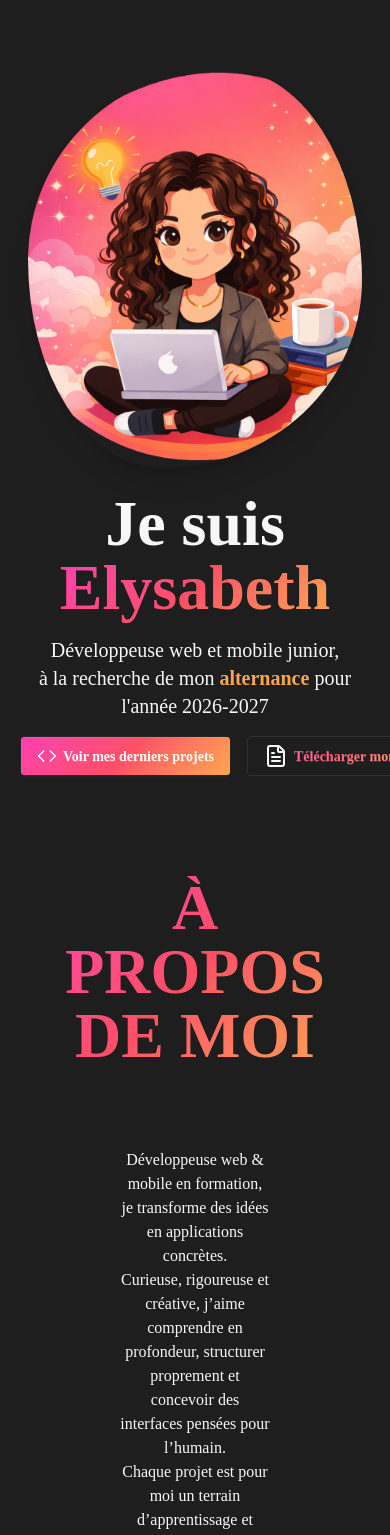
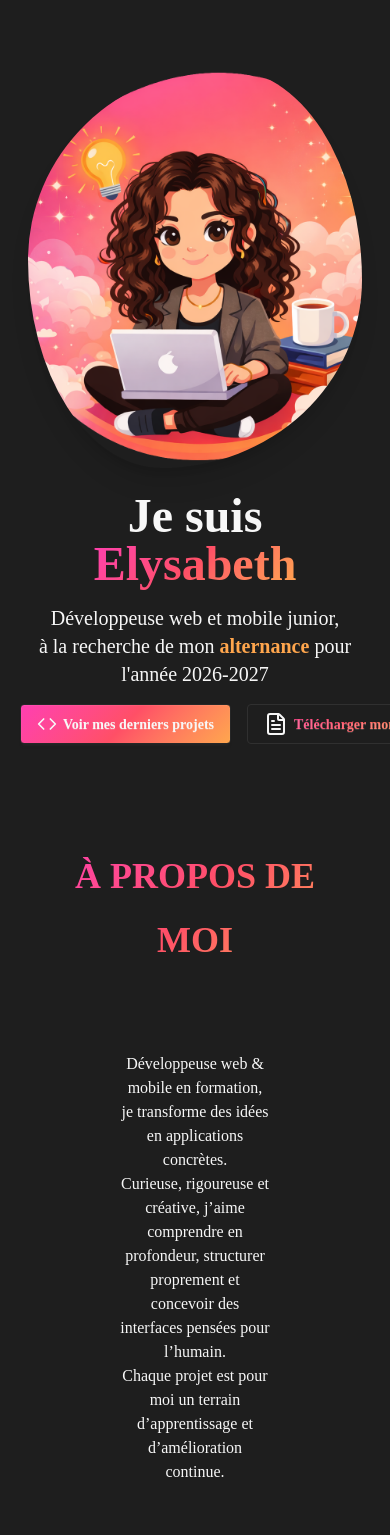
Before and after one commit to elysabeth-studiolys/Portfolio, a React (Vite) app: page / in a window 390 px wide. Shown: the top 1535 px of the page. Built offline with nearby package versions, Linux system fonts and the light colour scheme.

Commit message:
responsive

```diff
--- a/src/components/Home.tsx
+++ b/src/components/Home.tsx
@@ -18,12 +18,12 @@ const Home = () => {
             transition={{ duration: 0.8 }}
             >
             <div className="flex flex-col fustify-end ">
-                <h1 className=" font-bold text-center md:text-left mt-4 md:mt-0">
+                <span className=" font-bold text-center md:text-left text-5xl mt-4 md:mt-0">
                     Je suis <br /> {" "}
                     <span className="gradient-brand-text">
                         Elysabeth
                     </span>
-                </h1>
+                </span>
 
                 <p className="my-4 text-xl text-center md:text-left">
                     Développeuse web et mobile junior,
--- a/src/components/Title.tsx
+++ b/src/components/Title.tsx
@@ -4,7 +4,7 @@ interface TitleProps{
 const Title = ({title} : TitleProps) => {
   return (
     <div className="flex items-center justify-center">
-        <h1 className="gradient-brand-text uppercase font-bold mb-5 text-3xl md:text-5xl ">
+        <h1 className="gradient-brand-text uppercase font-bold mb-5 text-4xl md:text-5xl ">
             {title}
         </h1>
     </div>
--- a/src/index.css
+++ b/src/index.css
@@ -8,7 +8,6 @@ html {
 }
 
 h1 {
-  font-size: 4rem;
   font-weight: 700;
   line-height: 4rem;
 }
```
